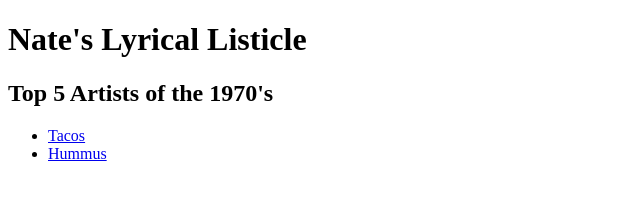
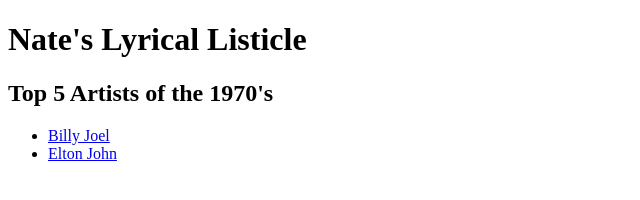
Before and after one commit to NateDaGr8-05/110-repo-04, a plain HTML site: page index.html in a window 1280 px wide. Shown: the full height of the page, 0-640 px from the left. Drawn offline with Linux system fonts and the light colour scheme.

Commit message:
Update index.html

```diff
--- a/index.html
+++ b/index.html
@@ -9,8 +9,8 @@
   <h1>Nate's Lyrical Listicle</h1>
   <h2>Top 5 Artists of the 1970's</h2>
   <ul>
-    <li><a href="https://en.wikipedia.org/wiki/Taco">Tacos</a></li>
-    <li><a href="https://en.wikipedia.org/wiki/Hummus">Hummus</a></li>
+    <li><a href="https://en.wikipedia.org/wiki/Taco">Billy Joel</a></li>
+    <li><a href="https://en.wikipedia.org/wiki/Hummus">Elton John</a></li>
   </ul>
 </body>
 </html>
```
